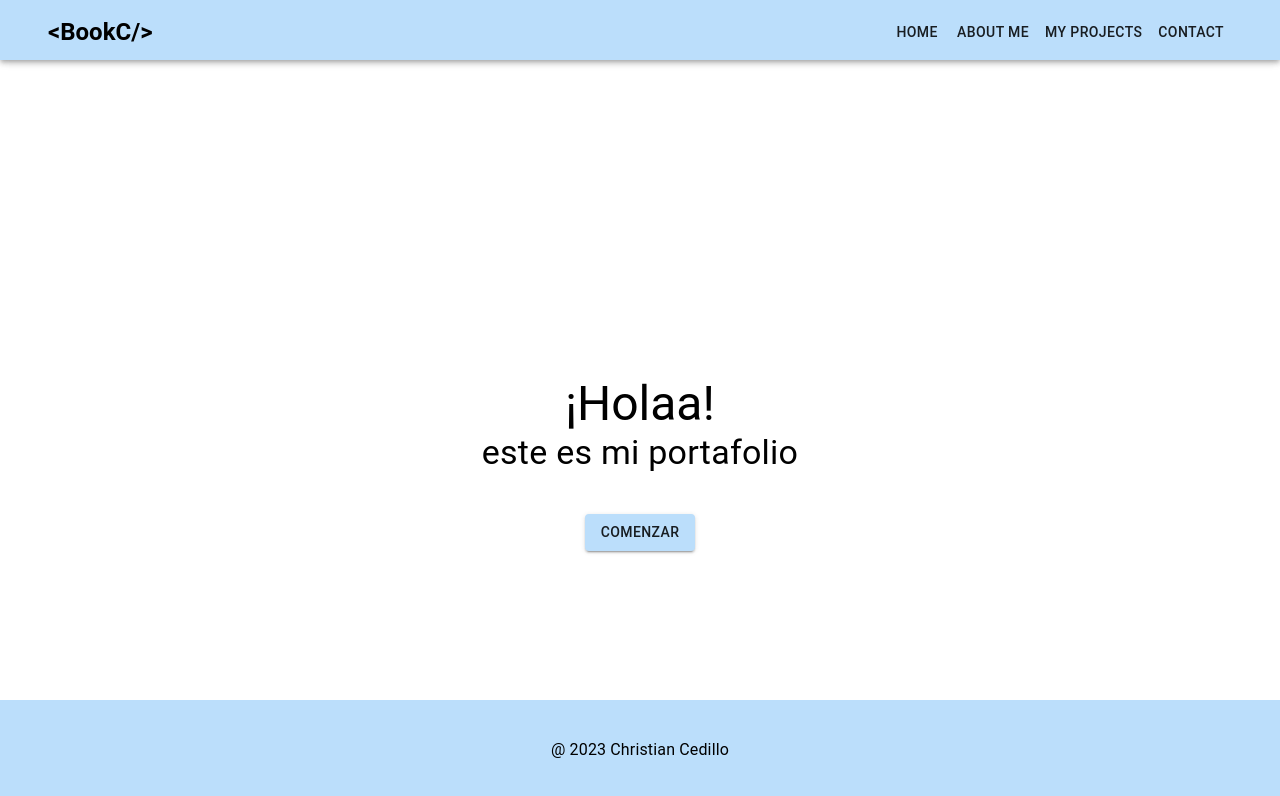
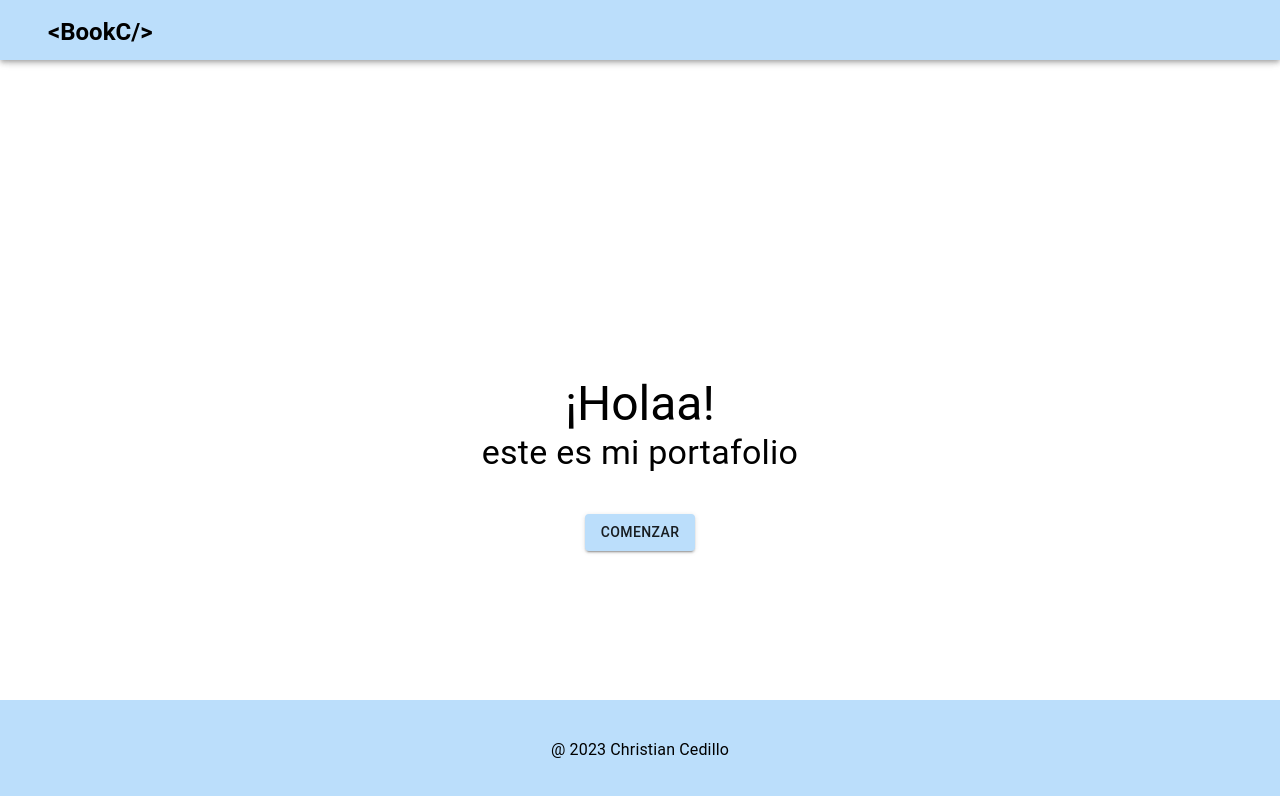
Before and after one commit to ChrisCedi/my-bookC, a React (Create React App) app: page / in a window 1280 px wide. Shown: the top 796 px of the page. Built offline with nearby package versions, Linux system fonts and the light colour scheme.

Commit message:
feature: changes in header for notFound

```diff
--- a/src/components/Header/Header.js
+++ b/src/components/Header/Header.js
@@ -3,14 +3,20 @@ import React from "react";
 import { useStyles } from "./HeaderStyles";
 import { motion } from "framer-motion";
 
-export const Header = () => {
+export const Header = ({ inNotFound }) => {
   const classes = useStyles();
 
-  // const inView = document.;
-
-  // console.log(inView);
-
   return (
+    <>
+      {inNotFound ? (
+        <AppBar position="static" className={classes.container}>
+          <Toolbar>
+            <Typography variant="h5" className={classes.title}>
+              {`<BookC/>`}
+            </Typography>
+          </Toolbar>
+        </AppBar>
+      ) : (
         <AppBar position="static" className={classes.container}>
           <Toolbar className={classes.toolBar}>
             <motion.div whileHover={{ scale: 1.2 }} whileTap={{ scale: 0.8 }}>
@@ -69,5 +75,7 @@ export const Header = () => {
             </Box>
           </Toolbar>
         </AppBar>
+      )}
+    </>
   );
 };
--- a/src/layouts/BaseLayout.js
+++ b/src/layouts/BaseLayout.js
@@ -9,7 +9,7 @@ export const BaseLayout = ({ children }) => {
 
   return (
     <div>
-      <Header />
+      <Header inNotFound={false} />
       <div className={classes.body}>{children}</div>
       <Footer />
     </div>
--- a/src/layouts/DefaultLayout.js
+++ b/src/layouts/DefaultLayout.js
@@ -8,7 +8,7 @@ export const DefaultLayout = ({ children }) => {
 
   return (
     <div>
-      <Header />
+      <Header inNotFound={true} />
       <div className={classes.body}>{children}</div>
       <div className={classes.footer}>
         <Footer />
```
Lines whose indentation alone changed are shown as unchanged.
